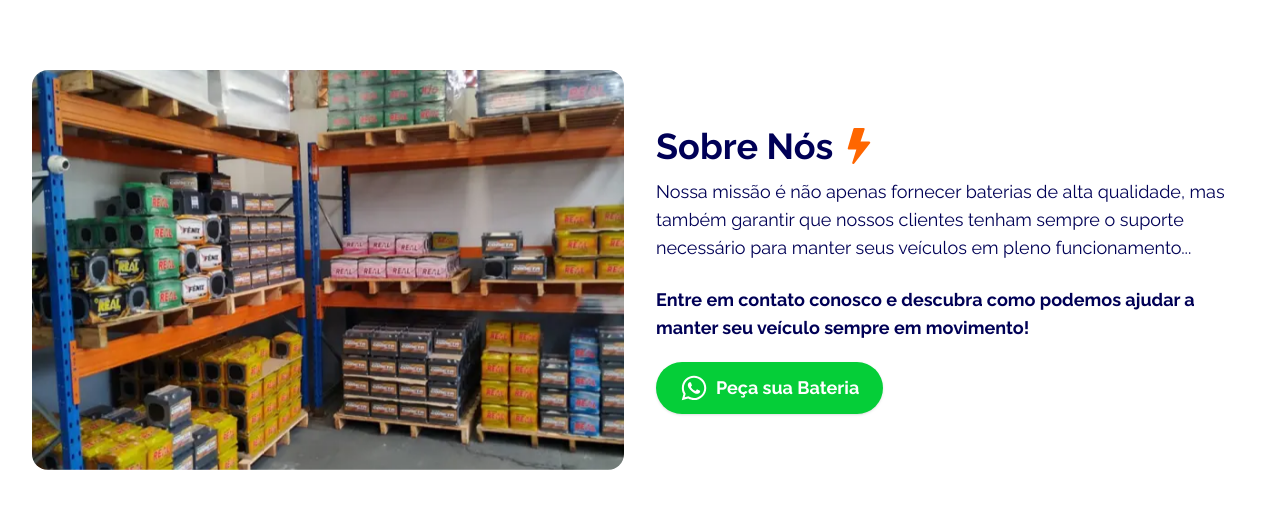
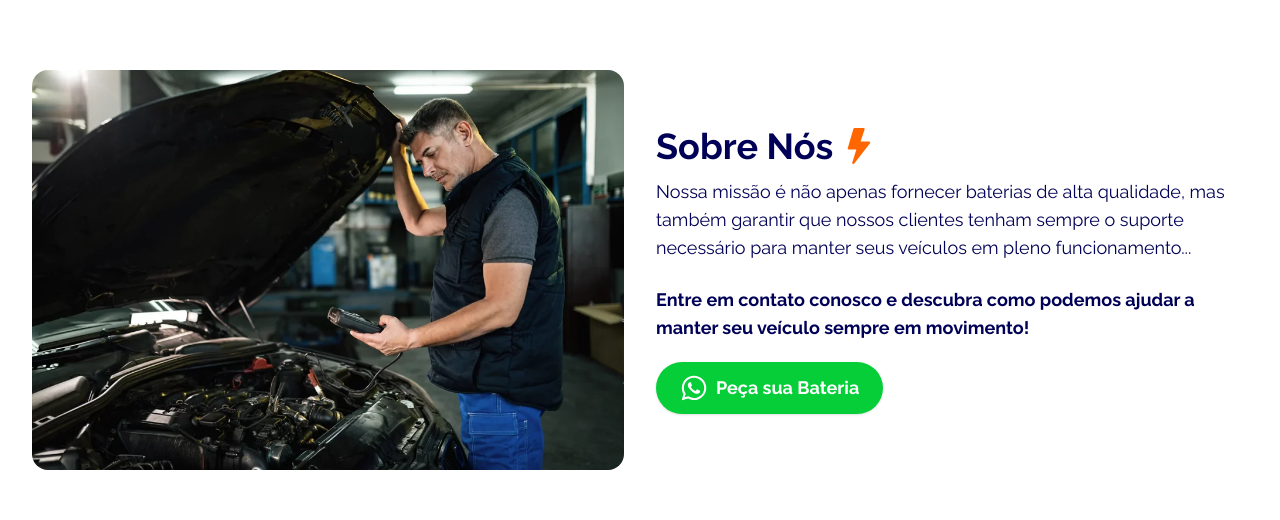
Before and after one commit to marcoslongo/realmais, a Next.js app: page /francisco-beltrao in a window 1280 px wide. Shown: the part 826-1346 px from the top of the page. Built offline with nearby package versions, Linux system fonts and the light colour scheme.

Commit message:
novos estilos

```diff
--- a/data/francisco-beltrao.ts
+++ b/data/francisco-beltrao.ts
@@ -16,12 +16,6 @@ const siteData = {
   Sobre: {
     texto: "<p class='text-lg'>Nossa missão é não apenas fornecer baterias de alta qualidade, mas também garantir que nossos clientes tenham sempre o suporte necessário para manter seus veículos em pleno funcionamento...</p><br /><p class='text-lg font-semibold'>Entre em contato conosco e descubra como podemos ajudar a manter seu veículo sempre em movimento!</p>",
     whatsapp: "+5546999753345",
-    images: [
-      "/assets/images/curitiba/01.webp",
-      "/assets/images/curitiba/03.webp",
-      "/assets/images/curitiba/04.webp",
-      "/assets/images/curitiba/05.webp"
-    ]
   },
   Localizacao: {
     endereco: "Av. Antonio Silvio Barbieri, 1774 - Aeroporto - Francisco Beltrão - PR - 85603-000 - Brasil",
```
Also changed, not shown: data/curitiba.ts (+7 -1 lines).
